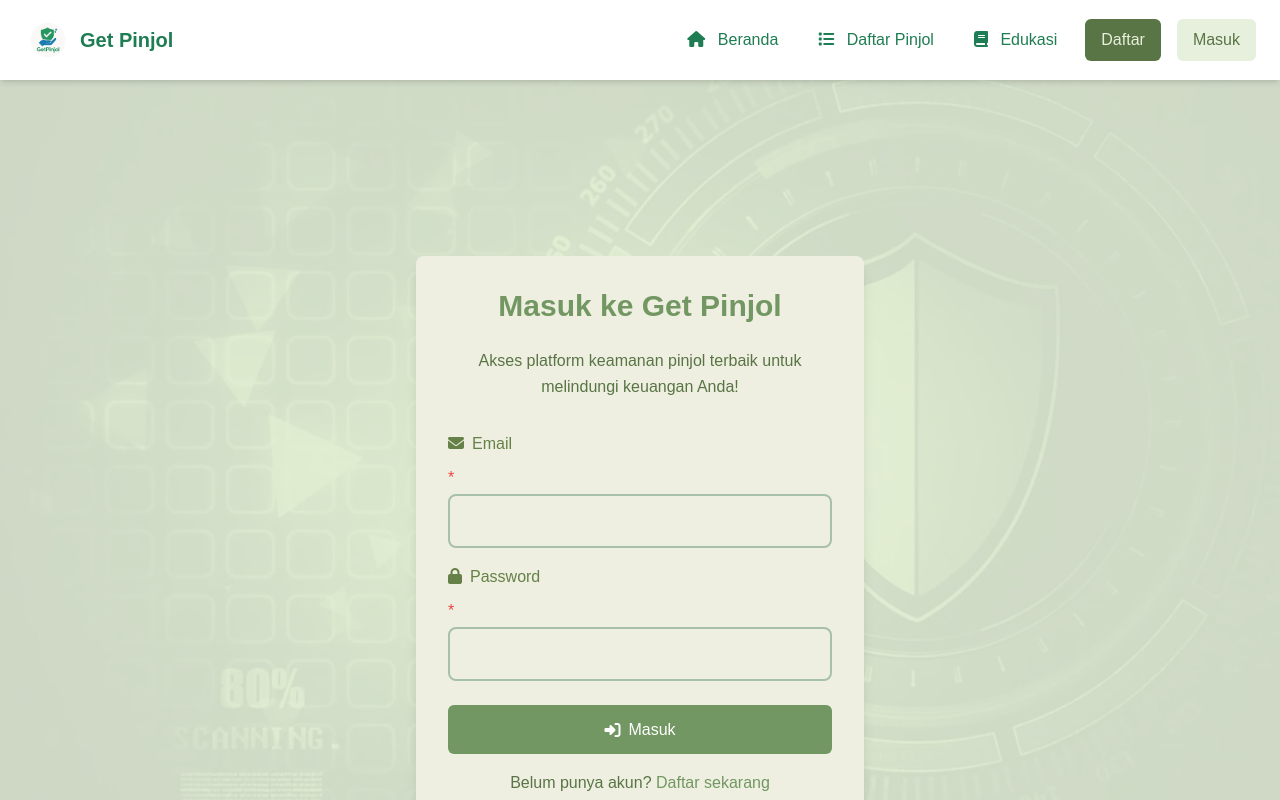
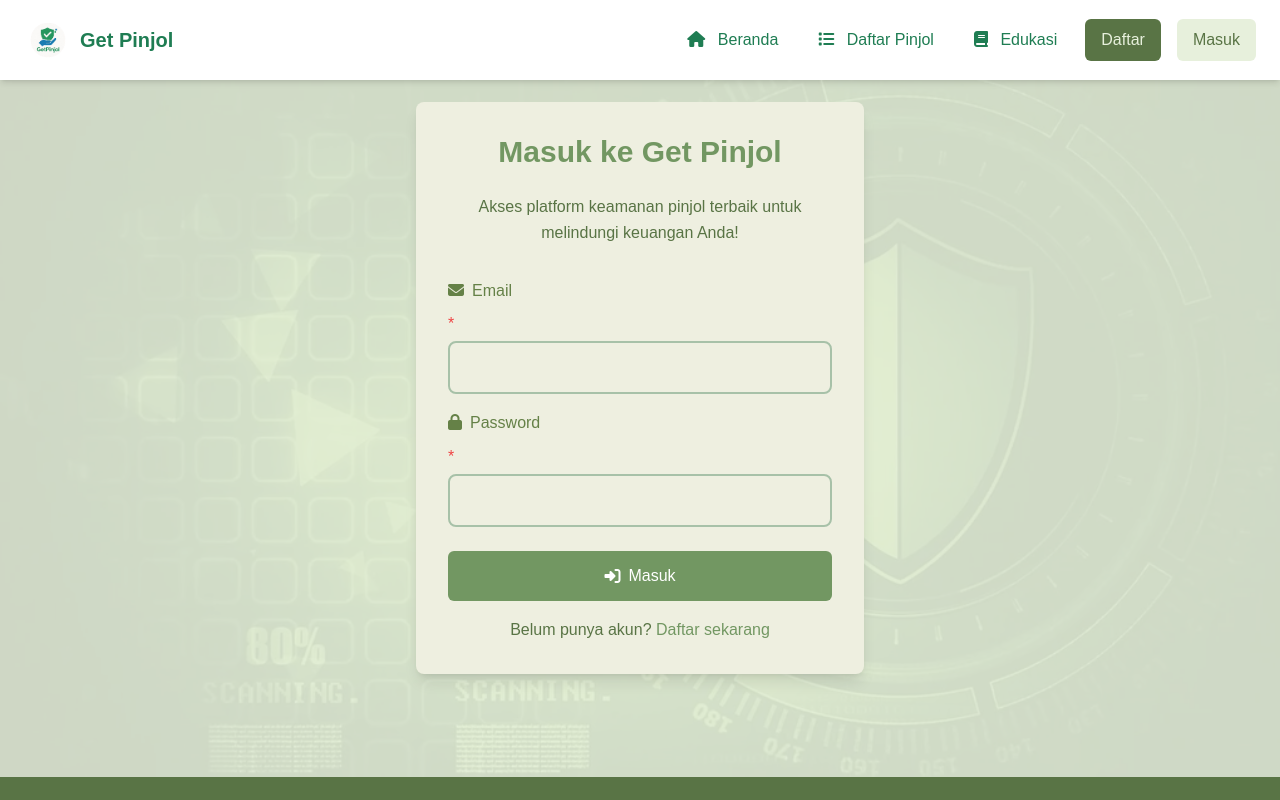
Before and after one commit to GetPinjol-Website/get_pinjol, a React (Vite) app in the folder web/client/: page /login in a window 1280 px wide. Shown: the top 800 px of the page. Built offline with nearby package versions, Linux system fonts and the light colour scheme.

Commit message:
Perbaiki padding

```diff
--- a/web/client/src/components/ui/FullScreenSection.jsx
+++ b/web/client/src/components/ui/FullScreenSection.jsx
@@ -6,9 +6,9 @@ function FullScreenSection({ children, className, id }) {
         <motion.section
             {...pageTransition}
             id={id}
-            className={`min-h-screen flex items-center justify-center px-[5%] pt-[20%] ${className || ''} font-arial`}
+            className={`min-h-[calc(100vh-64px)] md:min-h-[calc(100vh-80px)] flex items-center justify-center px-[5%] ${className || ''} font-arial`}
         >
-            <div className="w-full max-w-4xl mx-auto">
+            <div className="w-full max-w-4xl mx-auto items-center justify-center">
                 {children}
             </div>
         </motion.section>
--- a/web/client/src/pages/Landing.jsx
+++ b/web/client/src/pages/Landing.jsx
@@ -1,12 +1,10 @@
 import { useState, useEffect } from 'react';
 import ReportPresenter from '../presenters/ReportPresenter';
-import Card from '../components/ui/Card';
 import ErrorMessage from '../components/common/ErrorMessage.jsx';
 import Spinner from '../components/common/Spinner';
 import FullScreenSection from '../components/ui/FullScreenSection';
 import Button from '../components/common/Button';
 import { motion } from 'framer-motion';
-import { pageTransition } from '../utils/animations';
 import DecorativeImage from '../components/common/DecorativeImage';
 
 function Landing() {
@@ -66,10 +64,10 @@ function Landing() {
 
     return (
         <div className="bg-pinjol-light-1 font-roboto">
-            <FullScreenSection id="hero" className="bg-gradient-to-b from-pinjol-dark-4 to-pinjol-dark-3 text-white flex items-center justify-center relative">
+            <FullScreenSection id="hero" className="bg-gradient-to-b from-pinjol-dark-4 to-pinjol-dark-3 text-white flex items-center justify-center relative py-[25%] sm:py-[11%]">
                 <div className="absolute inset-0 bg-[url('/landing/getpinjol-security-shield.jpg')] bg-cover bg-center" style={{ filter: 'blur(4px)' }}></div>
                 <div className="absolute inset-0 bg-pinjol-dark-1 bg-opacity-70"></div>
-                <div className="relative z-10 text-center max-w-4xl space-y-10">
+                <div className="relative z-10 text-center max-w-4xl space-y-10 mx-auto px-4">
                     <motion.img
                         src="/logo.png"
                         alt="Get Pinjol Logo"
--- a/web/client/src/pages/auth/Login.jsx
+++ b/web/client/src/pages/auth/Login.jsx
@@ -49,7 +49,7 @@ function Login() {
     };
 
     return (
-        <FullScreenSection id="login" className="bg-pinjol-light-1 relative overflow-hidden">
+        <FullScreenSection id="login" className="bg-pinjol-light-1 relative overflow-hidden py-[15%] sm:py-[8%]">
             <div
                 className="absolute inset-0 bg-[url('/landing/getpinjol-security-shield.jpg')] bg-cover bg-center opacity-10"
             ></div>
```
